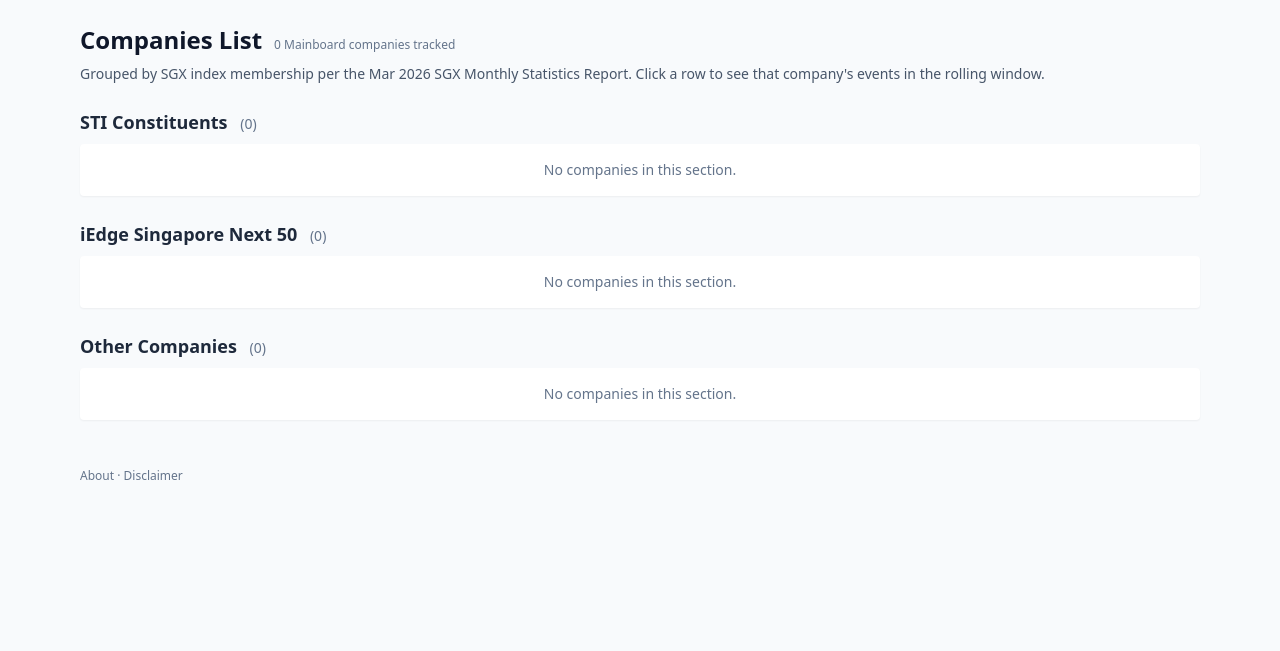
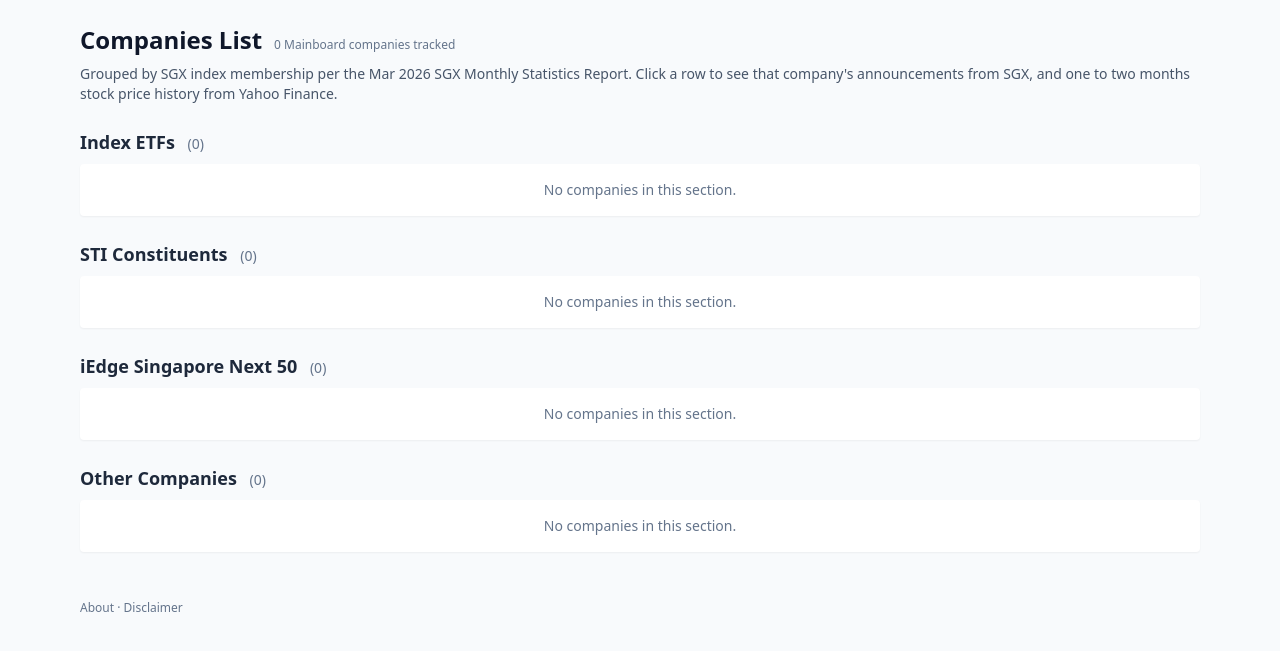
Before and after one commit to maxloopinmok/sgdr-pa, a Django app: page /companies/ in a window 1280 px wide. Shown: the part 45-696 px from the top of the page. Run offline with Django 5.2, Linux system fonts and the light colour scheme; data that the repository does not hold is empty; some libraries are stand-ins or nearby versions.

Commit message:
Add STI ETF as Index ETF section above STI Constituents

```diff
--- a/apps/companies/data/mainboard_universe.py
+++ b/apps/companies/data/mainboard_universe.py
@@ -15,6 +15,10 @@ Edit this file freely to adjust the universe.
 
 # (sgx_code, name, short_name, sector)
 MAINBOARD_COMPANIES: list[tuple[str, str, str, str]] = [
+
+    # --- Index ETFs (rendered as their own section above STI Constituents) ---
+    ("ES3", "STATE STREET SPDR STRAITS TIMES INDEX ETF",
+     "STI ETF", "Index ETF"),
 
     # --- Banks & Financial Services (~8) ---
     ("D05", "DBS GROUP HOLDINGS LTD", "DBS", "Banks & Financial Services"),
--- a/apps/companies/views.py
+++ b/apps/companies/views.py
@@ -6,7 +6,7 @@ from django.views.decorators.http import require_GET
 from apps.events.window import SGT, three_months, two_months
 from apps.prices.models import DailyBar
 
-from .data.index_membership import NEXT50_CODES, STI_CODES
+from .data.index_membership import ETF_CODES, NEXT50_CODES, STI_CODES
 from .models import Company
 
 
@@ -30,9 +30,11 @@ def companies_list(request):
           .filter(listing_board=Company.LISTING_BOARD_MAINBOARD)
           .order_by("name"))
 
-    sti, next50, others = [], [], []
+    etfs, sti, next50, others = [], [], [], []
     for c in qs:
-        if c.sgx_code in STI_CODES:
+        if c.sgx_code in ETF_CODES:
+            etfs.append(c)
+        elif c.sgx_code in STI_CODES:
             sti.append(c)
         elif c.sgx_code in NEXT50_CODES:
             next50.append(c)
@@ -40,6 +42,7 @@ def companies_list(request):
             others.append(c)
 
     sections = [
+        {"label": "Index ETFs", "companies": etfs, "count": len(etfs)},
         {"label": "STI Constituents", "companies": sti, "count": len(sti)},
         {"label": "iEdge Singapore Next 50", "companies": next50, "count": len(next50)},
         {"label": "Other Companies", "companies": others, "count": len(others)},
--- a/templates/companies/list.html
+++ b/templates/companies/list.html
@@ -9,7 +9,8 @@
   </div>
   <p class="text-sm text-slate-600">
     Grouped by SGX index membership per the Mar 2026 SGX Monthly Statistics
-    Report. Click a row to see that company's events in the rolling window.
+    Report. Click a row to see that company's announcements from SGX, and one to
+    two months stock price history from Yahoo Finance.
   </p>
 </section>
 
```
Also changed, not shown: apps/companies/data/index_membership.py (+11 -1 lines).
